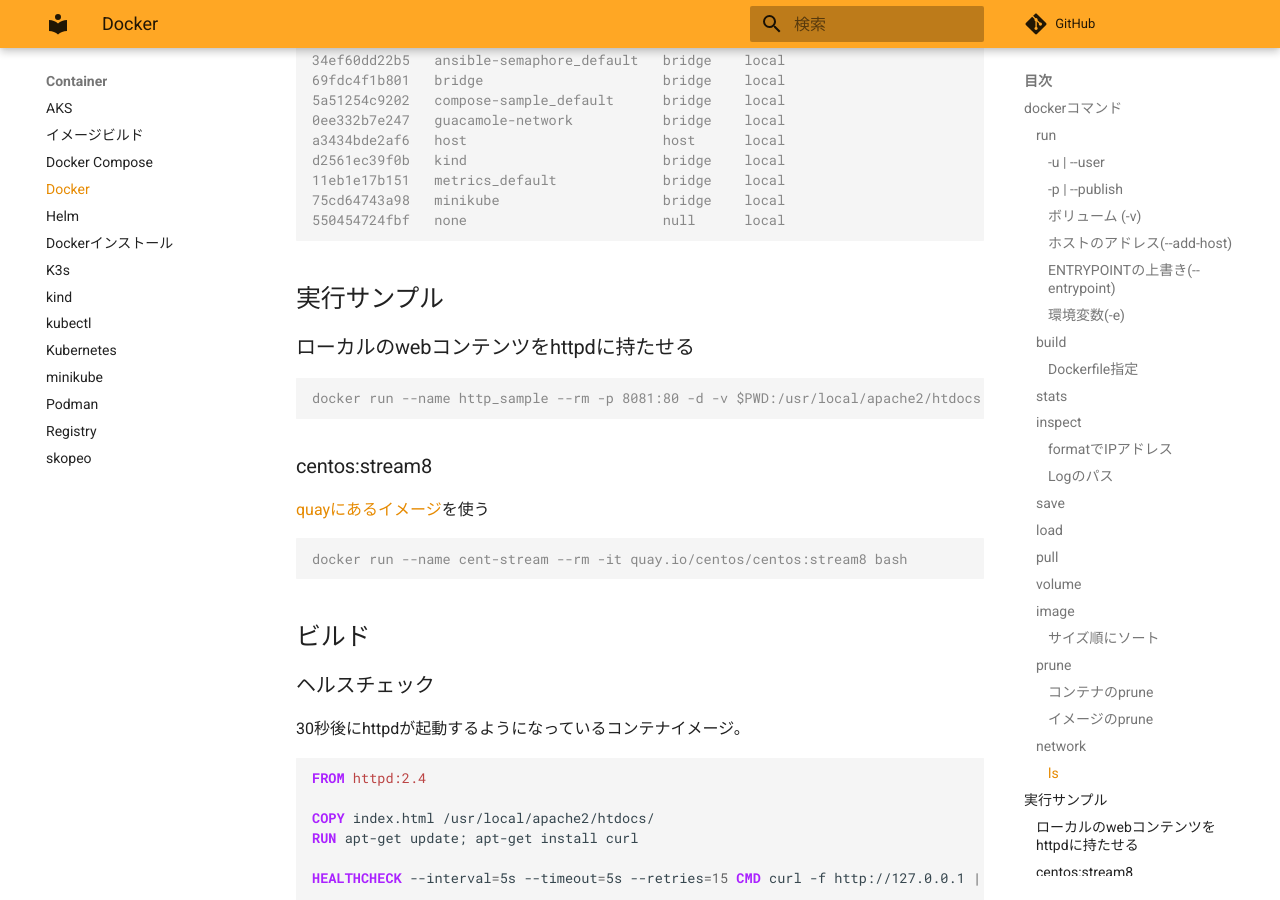
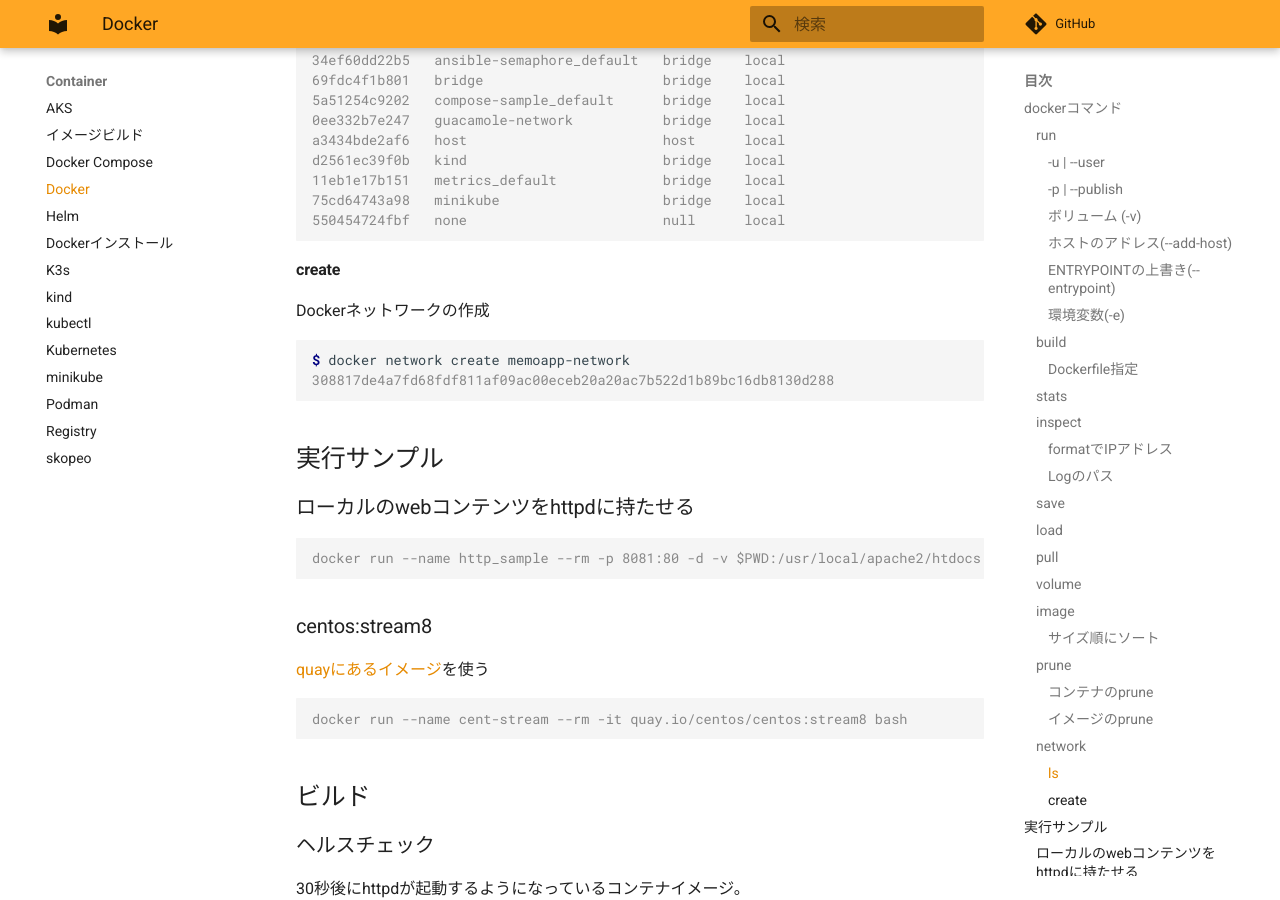
Before and after one commit to zaki-lknr/docs, an MkDocs documentation site: the page built from docs/Container/docker.md, in a window 1280 px wide and 900 px high, scrolled down 4819 px. Built offline with MkDocs 1.6.1 and Material for MkDocs 9.7.7, drawn with Linux system fonts in a browser that asks for light colours; comment, search, counter and statistics services are not loaded.

Commit message:
add: container/docker: network create

````diff
--- a/docs/Container/docker.md
+++ b/docs/Container/docker.md
@@ -245,6 +245,15 @@ d2561ec39f0b   kind                        bridge    local
 550454724fbf   none                        null      local
 ```
 
+#### create
+
+Dockerネットワークの作成
+
+```console
+$ docker network create memoapp-network
+308817de4a7fd68fdf811af09ac00eceb20a20ac7b522d1b89bc16db8130d288
+```
+
 ## 実行サンプル
 
 ### ローカルのwebコンテンツをhttpdに持たせる
````
